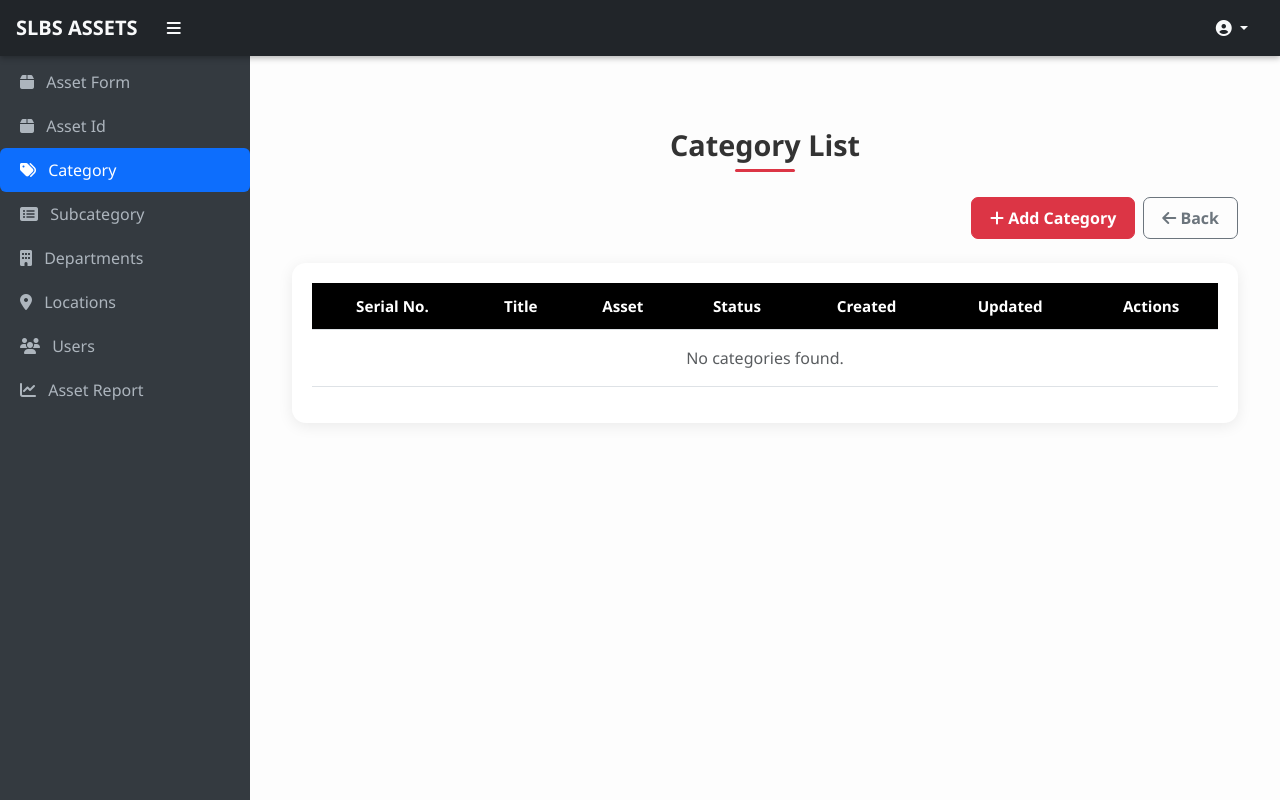
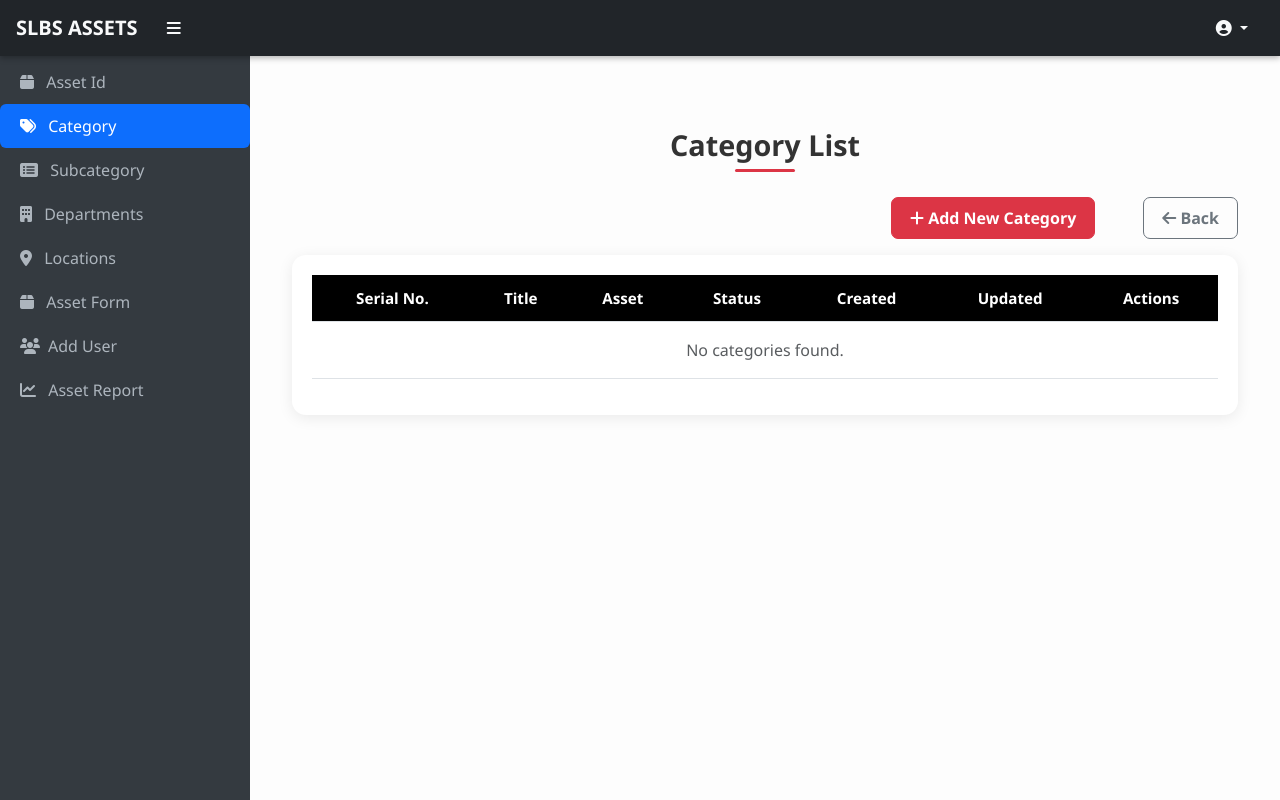
Before and after one commit to Fathimarehna/slbs_asset_management, a Django app: page /categories/ in a window 1280 px wide. Run offline with Django 5.2, Linux system fonts and the light colour scheme; the visitor is signed in with stand-in values (Sample User, id 1); data that the repository does not hold is empty.

Commit message:
new chnge

```diff
--- a/myapp/templates/asset_form.html
+++ b/myapp/templates/asset_form.html
@@ -9,7 +9,7 @@
 
             <div class="card border-0 rounded-4 shadow">
                 <div class="card-header bg-primary text-white text-center rounded-top-4">
-                    <h3 class="mb-0">Add New Asset</h3>
+                    <h3 class="mb-0">Add New Asset ID</h3>
                 </div>
 
                 <div class="card-body p-4">
@@ -29,7 +29,7 @@
 
                         <div class="d-flex justify-content-between mt-4">
                             <a href="{% url 'assetid' %}" class="btn btn-outline-secondary px-4">Back</a>
-                            <button type="submit" class="btn btn-success px-4">Save Asset</button>
+                            <button type="submit" class="btn btn-success px-4">Save Asset ID</button>
                         </div>
                     </form>
                 </div>
--- a/myapp/templates/base.html
+++ b/myapp/templates/base.html
@@ -109,9 +109,7 @@
 <div class="sb-sidenav" id="sidebarMenu">
     <nav class="nav flex-column">
 
-        <a class="nav-link {% if request.path == '/assetform/' %}active{% endif %}" href="{% url 'assetlist' %}">
-            <i class="fas fa-box me-2"></i> Asset Form
-        </a>
+
 
         <a class="nav-link {% if request.path == '/assetid/' %}active{% endif %}" href="{% url 'assetid' %}">
             <i class="fas fa-box me-2"></i> Asset Id
@@ -133,9 +131,16 @@
             <i class="fas fa-map-marker-alt me-2"></i> Locations
         </a>
 
+
+        <a class="nav-link {% if request.path == '/assetform/' %}active{% endif %}" href="{% url 'assetlist' %}">
+            <i class="fas fa-box me-2"></i> Asset Form
+        </a>
+
         <a class="nav-link {% if request.path == '/users/' %}active{% endif %}" href="{% url 'users' %}">
-            <i class="fas fa-users me-2"></i> Users
+            <i class="fas fa-users me-2"></i>Add User
         </a>
+
+
 
         <a class="nav-link {% if request.path == '/asset_report/' %}active{% endif %}" href="{% url 'asset_report' %}">
             <i class="fas fa-chart-line me-2"></i> Asset Report
--- a/myapp/templates/category_list.html
+++ b/myapp/templates/category_list.html
@@ -75,9 +75,9 @@
     <h3 class="text-center page-title">Category List</h3>
 
     <!-- Top Buttons -->
-    <div class="d-flex justify-content-end gap-2 mb-4">
+    <div class="d-flex justify-content-end gap-5 mb-3">
         <a href="{% url 'category_create' %}" class="btn btn-danger top-btn">
-            <i class="fas fa-plus"></i> Add Category
+            <i class="fas fa-plus"></i> Add New Category
         </a>
         <a href="{% url 'admin_dashboard' %}" class="btn btn-outline-secondary top-btn">
             <i class="fas fa-arrow-left"></i> Back
--- a/myapp/templates/login.html
+++ b/myapp/templates/login.html
@@ -20,7 +20,7 @@
     }
     .password-wrapper .toggle-password {
       position: absolute;
-      top: 50%;
+      top: 65%;
       right: 12px;
       transform: translateY(-50%);
       border: none;
--- a/myapp/templates/subcategoryform.html
+++ b/myapp/templates/subcategoryform.html
@@ -18,7 +18,7 @@
 
                 <!-- Header -->
                 <div class="card-header bg-primary text-white text-center py-3">
-                    <h3 class="mb-0">Add / Edit Category</h3>
+                    <h3 class="mb-0">Add / Edit Sub Category</h3>
                 </div>
 
                 <!-- Body -->
--- a/myproject/settings.py
+++ b/myproject/settings.py
@@ -80,7 +80,7 @@ DATABASES = {
         'ENGINE': 'django.db.backends.mysql',
         'NAME': 'slbs_db',
          'USER':'root',
-         'PASSWORD':'root@123',
+         'PASSWORD':'root',
          'HOST':'localhost',
          'PORT':'3306',
     }
```
